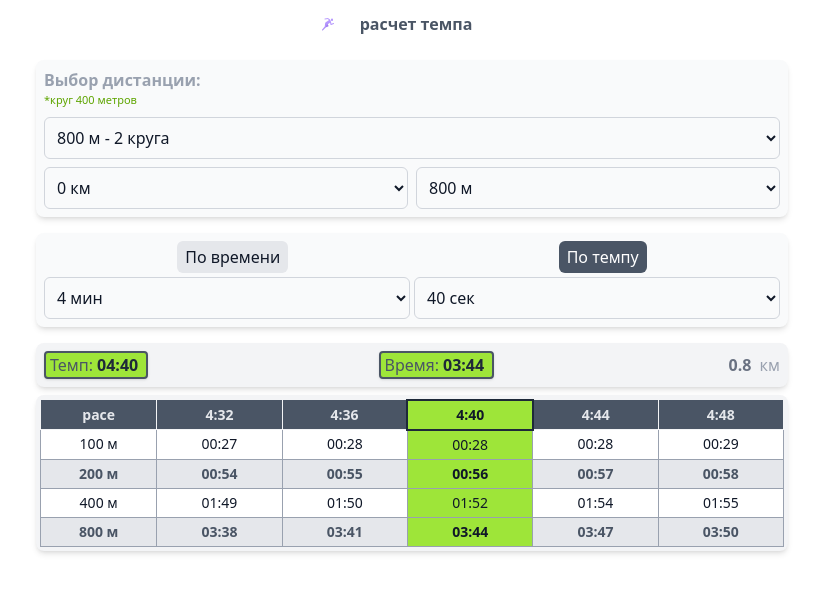
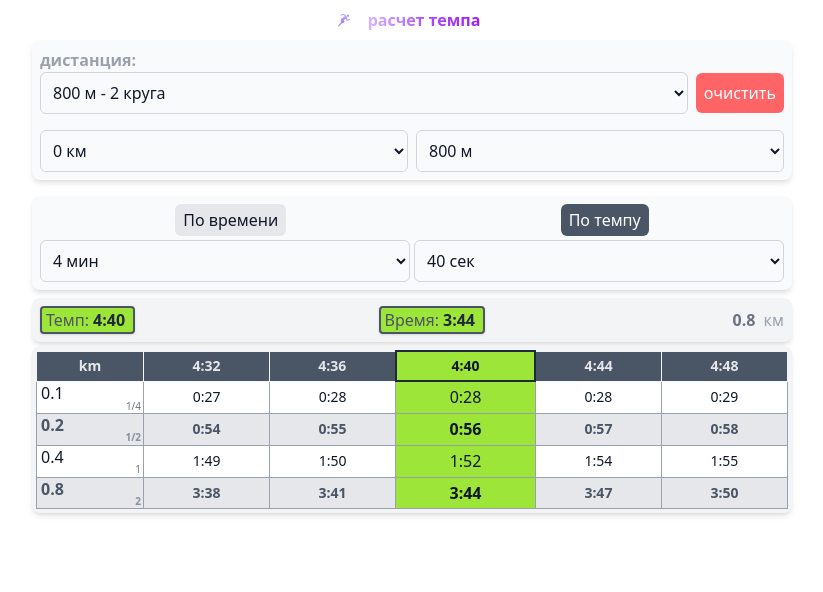
Before and after one commit to AlexanderSipko/pace-calculator, a React (Vite) app: page / in a window 1280 px wide. Shown: the top 592 px of the page, without its empty margins (228-1051 px from the left). Built offline with nearby package versions, Linux system fonts and the light colour scheme.

Commit message:
change style

```diff
--- a/src/PaceControls.jsx
+++ b/src/PaceControls.jsx
@@ -22,8 +22,9 @@ export default function PaceControls({
     { label: "2000 м - 5 кругов", value: 2 },
     { label: "3000 м - 7.5 кругов", value: 3 },
     { label: "5 км - 12.5 круга", value: 5 },
+    { label: "6 км - 15 кругов", value: 6 },
     { label: "10 км - 25 кругов", value: 10 },
-    { label: "Полумарафон 21.1 км ~52.75 круга", value: 21.097 },
+    { label: "Полумарафон 21.097 км ~52.75 круга", value: 21.097 },
     { label: "Марафон 42.195 км ~105.5 круга", value: 42.195 },
   ];
 
@@ -42,21 +43,25 @@ export default function PaceControls({
   };
 
 
-  useEffect(() => {
+  // useEffect(() => {
 
-  }, [circle])
+  // }, [circle])
 
   return (
     <div className="space-y-4 mt-1 mb-1">
       {/* Дистанция */}
 
-      <div className="bg-gray-50 shadow-md rounded-lg p-2 space-y-2">
-        <label className="font-semibold text-gray-400">Выбор дистанции:</label>
-        <span className="text-lime-600 flex text-[11px] p-0">*круг {circle} метров</span>
-        <div className="flex gap-2 justify-center">
+      <div className="
+        bg-gray-50 shadow-md rounded-lg p-2 space-y-2
+        ">
+        <label className="font-semibold bg-gradient-to-r from-gray-400 to-gray-400 via-gray-400 bg-clip-text text-transparent">дистанция:</label>
+        {/* <span className="text-lime-600 flex text-[11px] p-0">*круг {circle} метров</span> */}
+        <div className="flex gap-2 justify-center items-center">
           <div className="w-full">
             <select
-              className="border border-gray-300 rounded-md p-2 w-full focus:ring-2 focus:ring-gray-400"
+              className="border border-gray-300 rounded-md p-2 w-full
+              focus:border-gray-300
+              focus:ring-2 focus:ring-gray-400"
               onChange={(e) => setDistance(parseFloat(e.target.value))}
               value={distance}
             >
@@ -66,11 +71,17 @@ export default function PaceControls({
               <option value={customDistance}>Свободный ввод</option>
             </select>
           </div>
+          <div className="p-0 m-0 flex justify-end">
+              <button
+              onClick={() => (setCustomDistance(0), setDistance(0))}
+              className={`px-2 py-2 rounded-md font-medium bg-red-400 text-white  text-gray-900"}`}
+              >очистить</button>
+            </div>
         </div>
 
 
         {distance === customDistance && (
-          <>
+          <div className="flex flex-col justify-center">
             <div className="flex gap-2 mt-2">
             {/* Целые км */}
             <select
@@ -84,10 +95,11 @@ export default function PaceControls({
                 setDistance(val);
               }}
             >
-            {Array.from({ length: 100 }, (_, i) => (
+              {Array.from({ length: 151 }, (_, i) => (
                 <option key={i} value={i}>{i} км</option>
               ))}
             </select>
+
 
             {/* Метры */}
             <select
@@ -106,7 +118,8 @@ export default function PaceControls({
               ))}
             </select>
             </div>
-          </>
+
+          </div>
         )}
       </div>
 
@@ -123,6 +136,8 @@ export default function PaceControls({
             className={`px-2 py-1 rounded-md font-medium ${mode === "pace" ? "bg-gray-600 text-white" : "bg-gray-200 text-gray-900"}`}
           >По темпу</button>
         </div>
+
+
 
         {mode === "time" ? (
           <div className="flex gap-1">
--- a/src/PacePlanner.jsx
+++ b/src/PacePlanner.jsx
@@ -103,12 +103,15 @@ export default function PacePlanner() {
 
 
   return (
-    <div className="max-w-3xl mx-auto p-2 space-y-6 text-gray-900 mt-1 mb-1">
+    <div className="max-w-3xl mx-auto p-1 space-y-6 text-gray-900 mt-1 mb-1">
 
-      <div className="flex gap-6 justify-center items-center">
+      <div className="flex gap-4 justify-center items-center mb-2">
         <img src="./icons8-run-32.png" alt="Описание" className="w-4 h-4 opacity-80" />
-        <h1 className="text-1xl font-bold text-center text-gray-600 m-0 flex justify-center">расчет темпа
-          <span className="text-gray-500 ml-8 text-[10px]">{import.meta.env.VITE_MODE}</span>
+        <h1 className="
+          text-1xl font-semibold text-center m-0 flex justify-center
+          bg-gradient-to-r from-purple-300 via-purple-500 to-purple-600 bg-clip-text text-transparent
+        ">расчет темпа
+          <span className="text-gray-300 ml-2 text-[10px]">{import.meta.env.VITE_MODE}</span>
         </h1>
       </div>
 
@@ -122,7 +125,7 @@ export default function PacePlanner() {
         mode={mode} setMode={setMode}
       />
 
-      <div ref={tableRef} className="mt-4 mb-1">
+      <div ref={tableRef} className="mt-2 mb-1">
         <TargetInfo avgPacePerKm={avgPacePerKm} totalSeconds={totalSeconds} distance={distance} />
         <PaceVariationsTable basePaceSec={avgPacePerKm} distance={distance} />
       </div>
--- a/src/PaceVariationsTable.jsx
+++ b/src/PaceVariationsTable.jsx
@@ -12,7 +12,12 @@ export default function PaceVariationsTable({ basePaceSec, distance }) {
   // Список дистанций
   const distances = [];
 
-  if (distance <= 3) {
+  const limitDistance = (distance, customLimit=6) => {
+
+    return distance <= customLimit
+  }
+
+  if (limitDistance(distance)) {
     // Добавляем "короткие" отрезки
     const shortSegments = [0.1, 0.2, 0.4, 0.8, 1.2, 1.6];
     shortSegments.forEach(seg => {
@@ -22,39 +27,103 @@ export default function PaceVariationsTable({ basePaceSec, distance }) {
 
   // Добавляем километровые шаги
   for (let km = 1; km <= Math.floor(distance); km++) {
-    distances.push(km);
+    if (!distances.includes(km)) {
+      distances.push(km);
+    }
   }
+
+  // distances = Array.from(distances).sort((a, b) => a - b);
+
   if (distance % 1 !== 0) distances.push(distance); // например, 2.5 или 21.1 км
 
+  function formatNumber(num) {
+    if (num < 1) {
+      return num;
+    }
+
+    const formatter = new Intl.NumberFormat('ru-RU', {
+      minimumFractionDigits: 0,
+      maximumFractionDigits: 1
+    });
+
+    return `${formatter.format(num)}`;
+  }
+
+  function trainNumber(num) {
+    if (num < 1) {
+      // Преобразуем десятичные дроби в обычные
+      const fractions = {
+        0.25: '1/4',
+        0.5: '1/2',
+        0.75: '3/4',
+        0.1: '1/10',
+        0.2: '1/5',
+        0.4: '2/5',
+        0.8: '4/5'
+      };
+
+      // Проверяем, есть ли точное соответствие
+      if (fractions.hasOwnProperty(num)) {
+        return fractions[num];
+      }
+
+      // Для других значений меньше 1 оставляем как есть
+      return num;
+    }
+
+    // Для чисел от 1 и больше используем прежнее форматирование
+    const formatter = new Intl.NumberFormat('ru-RU', {
+      minimumFractionDigits: 0,
+      maximumFractionDigits: 1
+    });
+
+    return `${formatter.format(num)}`;
+  }
+
   return (
-    <div className="bg-gray-100 shadow-md rounded-lg p-1 overflow-x-auto mt-2">
-      {/* <h2 className="font-semibold text-green-800 mb-2">
-        Вариативность темпа
-      </h2> */}
+    <div className="bg-gray-100 shadow-md rounded-lg p-1 overflow-auto mt-1">
       <table className="min-w-full border-collapse border border-green-400 text-sm">
-        <thead>
+        <thead className="bg-gray-600">
           <tr className="bg-gray-600">
-            <th className="border border-gray-100 p-1 text-gray-200 w-1">pace</th>
+            <th className="border border-gray-100 p-1 text-gray-200">km</th>
             {paces.map((p, i) => {
               const isMiddle = i === Math.floor(paces.length / 2);
-              return (<th key={i} className={`border border-gray-100 py-1 text-gray-200 w-1 ${isMiddle ? "text-gray-900 bg-[#9EE539] border-2 border-gray-800" : ""}`}>
+              return (<th key={i} className={`
+                        border border-gray-100 py-1 text-gray-200
+                        ${isMiddle ? "text-gray-900 bg-[#9EE539] border-2 border-gray-800" : ""}
+                        `}>
                         {Math.floor(p / 60)}:{String(Math.floor(p % 60)).padStart(2, "0")}
                       </th>)
               })}
           </tr>
         </thead>
         <tbody>
-          {distances.map((d, i) => (
+          {distances.sort((a, b) => a - b).map((d, i) => (
             <tr key={i} className={i % 2 === 0 ? "bg-white" : "bg-gray-200 text-gray-600 font-bold"}>
-              <td className="border border-gray-400 p-1 text-center">
-                {d < 1 ? `${Math.round(d * 1000)} м` : `${d} км`}
+              <td className="border border-gray-400 p-1 text-center relative text-[16px]">
+                {limitDistance(distance, 10) ?
+                  <>
+                  <span className="absolute top-[2%] left-1">
+                    {formatNumber(d)}
+                  </span>
+                  <span className="text-[10px] opacity-60 absolute bottom-0 right-0.5">
+                    {trainNumber(d / 0.4)}
+                  </span>
+                  </>:
+                  <span className="">
+                    {formatNumber(d)}
+                  </span>
+                }
               </td>
               {paces.map((p, j) => {
                 const isMiddle = j === Math.floor(paces.length / 2);
                 return (
                   <td
                     key={j}
-                    className={`border border-gray-400 p-1 text-center ${isMiddle ? "text-gray-900 bg-[#9EE539]" : ""}`}
+                    className={`
+                    border border-gray-400 p-1 text-center
+                    ${isMiddle ? "text-gray-900 bg-[#9EE539] text-[16px]" : ""}
+                    `}
                   >
                   {formatTime(Math.round(p * d), "floor")}
                   </td>
--- a/src/utils.js
+++ b/src/utils.js
@@ -18,10 +18,13 @@ export function formatTime(secsRaw, mode = "round") {
   const h = Math.floor(secs / 3600);
   const m = Math.floor((secs % 3600) / 60);
   const s = secs % 60;
-  return `${h > 0 ? String(h).padStart(2, "0") + ":" : ""}${String(m).padStart(
-    2,
-    "0"
-  )}:${String(s).padStart(2, "0")}`;
+
+  // Форматируем компоненты времени
+  const hours = h > 0 ? `${h}:` : "";
+  const minutes = h > 0 ? String(m).padStart(2, "0") : String(m);
+  const seconds = String(s).padStart(2, "0");
+
+  return `${hours}${minutes}:${seconds}`;
 }
 
 // Делим дистанцию на километры
```
Also changed, not shown: 2 other files (tests, documents, lock files or other folders). Lines whose indentation alone changed are shown as unchanged.
